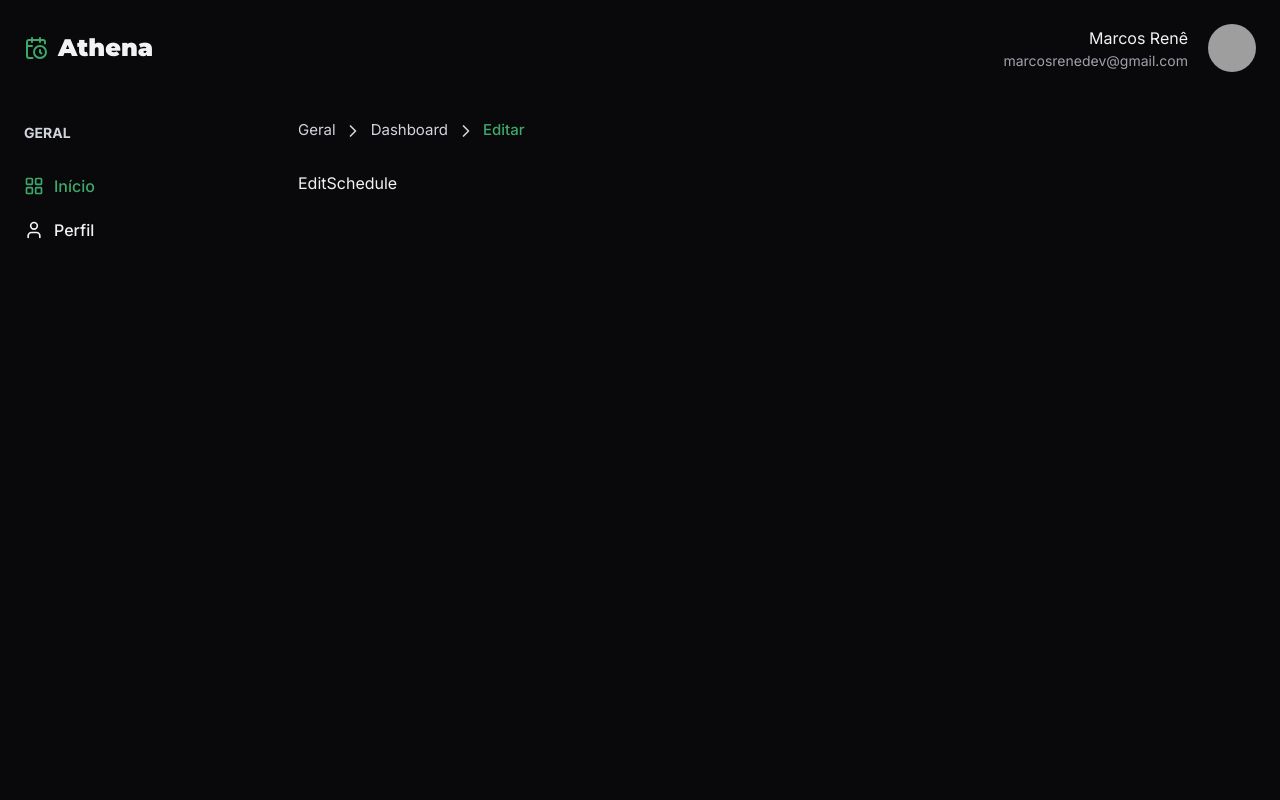
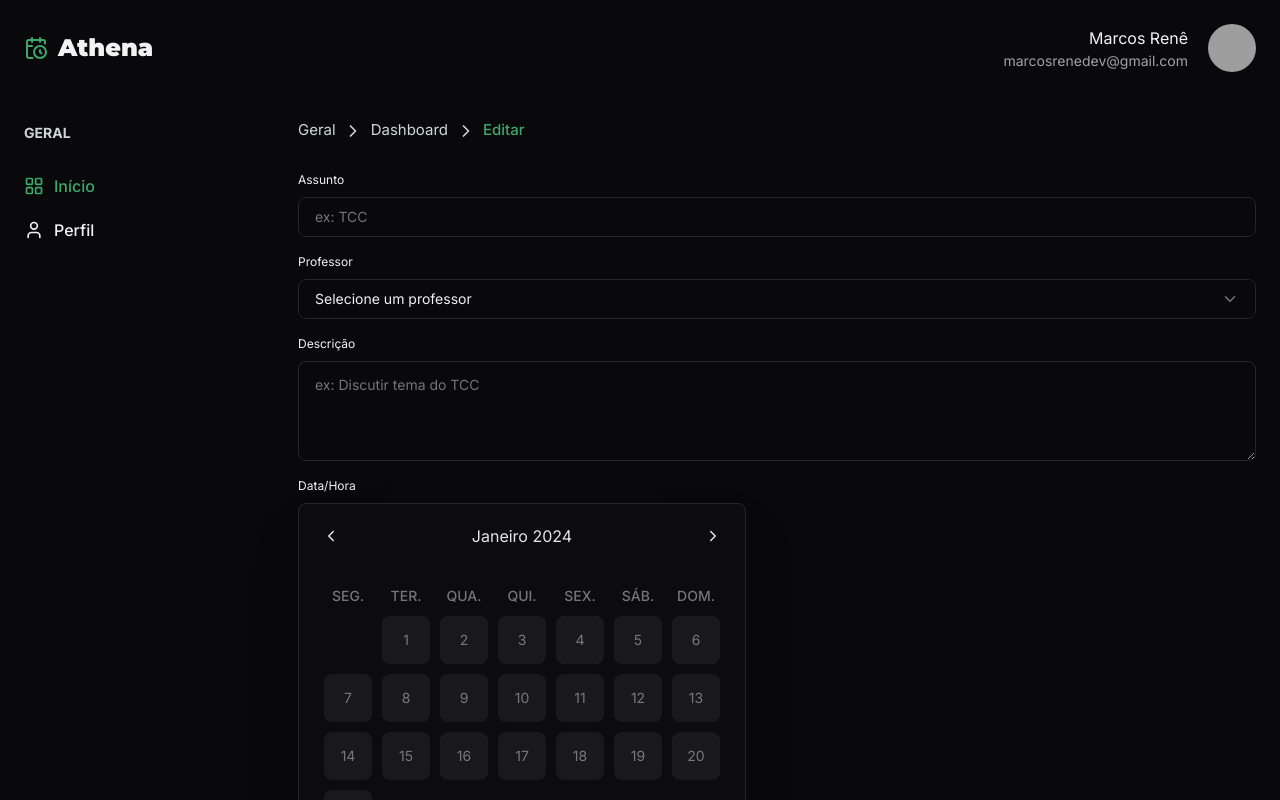
Before and after one commit to MarcosRene/athena, a React (Vite) app: page /1/edit-schedule in a window 1280 px wide. Shown: the top 800 px of the page. Built offline with nearby package versions, Linux system fonts and the light colour scheme; grey boxes are pictures that could not be loaded.

Commit message:
feat: add edit-schedule page

```diff
--- a/src/pages/app/dashboard.tsx
+++ b/src/pages/app/dashboard.tsx
@@ -74,6 +74,7 @@ export function Dashboard() {
                       title="Editar"
                       aria-label="Edit Button"
                       className="w-[3.2rem] h-[3.2rem] p-0 bg-[#1F70C6] hover:bg-[#14609b] flex justify-center gap-0"
+                      onClick={() => navigate('/1/edit-schedule')}
                     ></Button>
                     <Button
                       icon={Trash2Icon}
--- a/src/pages/app/edit-schedule.tsx
+++ b/src/pages/app/edit-schedule.tsx
@@ -1,8 +1,19 @@
+import { useState } from 'react'
 import { Helmet } from 'react-helmet-async'
+import { Dayjs } from 'dayjs'
 
 import { Breadcrumbs } from '@/components/breadcrumbs'
+import { Calendar } from '@/components/calendar'
+import { Input } from '@/components/input'
+import { Select } from '@/components/select'
+import { Textarea } from '@/components/textarea'
 
 export function EditSchedule() {
+  const [selectedDate, setSelectedDate] = useState<Dayjs | null>(null)
+  const [selectedtime, setSelectedTime] = useState<string | null>(null)
+
+  console.log({ selectedDate, selectedtime })
+
   return (
     <>
       <Helmet title="Editar" />
@@ -15,7 +26,24 @@ export function EditSchedule() {
         ]}
       />
 
-      <div>EditSchedule</div>
+      <div className="flex flex-col items-start">
+        <Input id="subject" label="Assunto" placeholder="ex: TCC" />
+
+        <Select id="teacher" label="Professor" options={[]} />
+
+        <Textarea
+          id="description"
+          label="Descrição"
+          placeholder="ex: Discutir tema do TCC"
+        />
+
+        <Calendar
+          label="Data/Hora"
+          selectedDate={selectedDate}
+          onDateSelected={setSelectedDate}
+          onTimeSelected={setSelectedTime}
+        />
+      </div>
     </>
   )
 }
```
